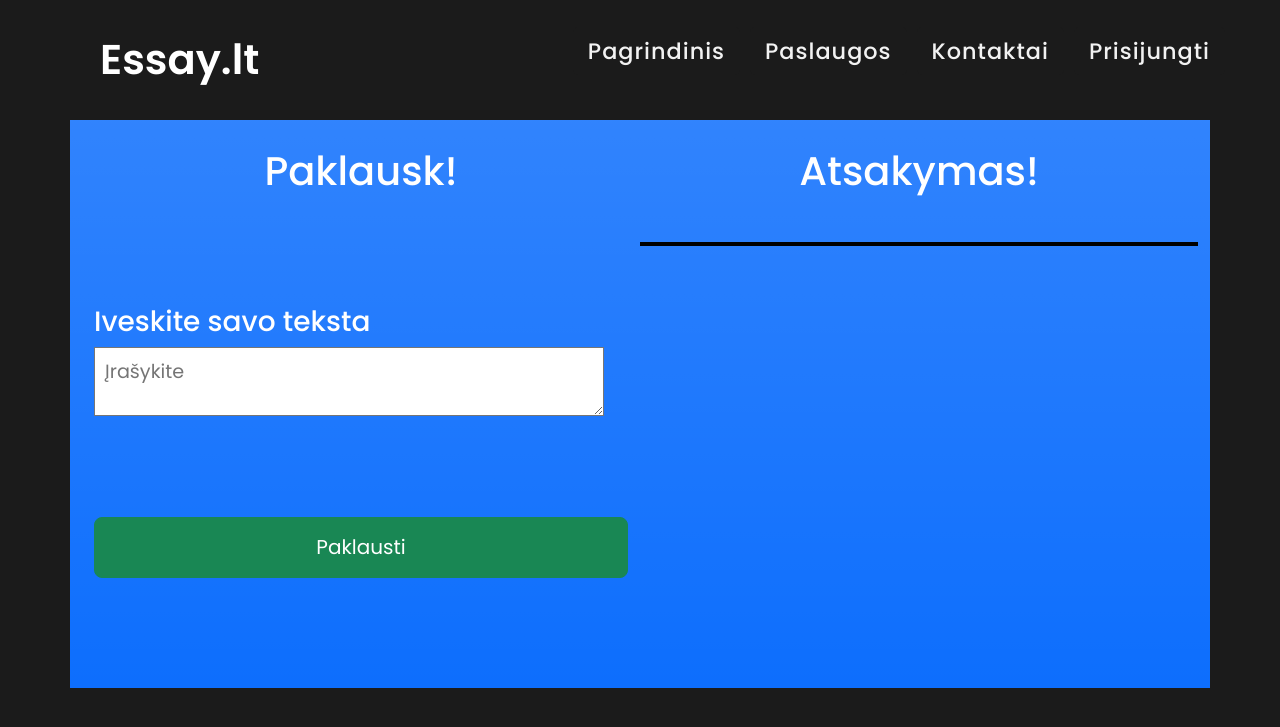
After one commit to Erneeh/Essay-1, a Django app: page /perfrazuok/ in a window 1280 px wide. The commit adds this page. Shown: the top 727 px of the page. Run offline with Django 3.2, Linux system fonts and the light colour scheme; some libraries are stand-ins or nearby versions.

Commit message:
cv and perfrazuok pages

```diff
--- a/Projektas/myapp/static/css/chatbot.css
+++ b/Projektas/myapp/static/css/chatbot.css
@@ -8,15 +8,21 @@
 
 html, body {
     height: 100%;
-    background-color: #152733;
+    max-height: 200%;
+    background-color: #1b1b1b;
     overflow-x: hidden;
 }
+body {
+    background-color: #1b1b1b;
+}
 .kunas {
-    height: 100%;
+    height: fit-content;
+    min-height: 100%;
+    background-color: #1b1b1b;
 }
 
 .isorinis-konteineris {
-    height: 80vh;
+    height: fit-content;
     margin: auto;
     display: flex;
     justify-content: center;
@@ -24,7 +30,8 @@ html, body {
 }
 
 .konteineris {
-    height: 75vh;
+    height: fit-content;
+    margin-bottom: 5rem;
     background-color: transparent;
 }
 
@@ -33,7 +40,7 @@ html, body {
 }
 
 .inner-konteineris {
-    height: 75vh;
+    height: fit-content;
     background-color: transparent;
 }
 form {
@@ -94,7 +101,7 @@ form {
     background-color: white;
     padding-left: 10px;
     padding-top: 10px;
-    max-height: 20vh;
+    max-height: 10vh;
     font-size: 1.2rem;
 }
 
@@ -159,5 +166,6 @@ form {
 
 .output-container {
     background-color: white;
-    height: 65vh;
+    min-height: fit-content;
+    border: 2px solid black;
 }
--- /dev/null
+++ b/Projektas/myapp/templates/perfrazuok.html
@@ -0,0 +1,65 @@
+{% extends "header.html" %}
+{% block content %}
+<html lang="en">
+<head>
+    <meta charset="UTF-8">
+    <meta http-equiv="X-UA-Compatible" content="IE=edge">
+    <meta name="viewport" content="width=device-width, initial-scale=1.0">
+    <title>Chatbot - Essay.lt</title>
+    {% load static %}
+    <link rel="stylesheet" href="{% static 'css/chatbot.css' %}">
+    {% load bootstrap5 %}
+    {% bootstrap_css %}
+    {% bootstrap_javascript %}
+</head>
+<body>
+<div class="kunas">
+    <div class="container isorinis-konteineris bg-primary bg-gradient">
+        <div class="container konteineris">
+            <div class="row row-cols-1 row-cols-sm-1 row-cols-md-1 row-cols-lg-2 isorinis-row-konteineris">
+                <div class="col container inner-konteineris">
+                    <div class="row row-konteineris">
+                        <div class="col-12 title-container">
+                            <h1>Paklausk!</h1>
+                        </div>
+                    </div>
+                    <form method="POST">
+                        {% csrf_token %}
+                        <div class="row row-konteineris">
+                            <div class="col-12 row input-container1">
+                                <div class="col-12 input-container1-paklausk">
+                                    <label for="dalykas2" class="dalykas"><h3>Iveskite savo teksta</h3></label>
+                                    <textarea class="w-100" type="text" required name="user_input"
+                                              placeholder="Įrašykite"></textarea>
+                                </div>
+                            </div>
+                        </div>
+                        <div class="row row-konteineris">
+                            <div class="col-12 button-container">
+                                <button type="submit" class="btn btn-success w-100 btn-lg ">Paklausti</button>
+                            </div>
+                        </div>
+                    </form>
+                </div>
+                <div class="col container inner-konteineris">
+                    <div class="row row-konteineris">
+                        <div class="col-12 title-container">
+                            <h1>Atsakymas!</h1>
+                        </div>
+                    </div>
+                    <div class="row row-konteineris">
+                        <div class="col-12 output-container">
+                            {% if response %}
+                            {{ response|safe }}
+                            {% endif %}
+                        </div>
+                    </div>
+
+                </div>
+            </div>
+        </div>
+    </div>
+</div>
+</body>
+</html>
+{% endblock %}
--- a/Projektas/myapp/templates/services.html
+++ b/Projektas/myapp/templates/services.html
@@ -39,7 +39,7 @@
             </div>
         </a>
 
-        <a href="/">
+        <a href="{% url 'perfrazuok' %}">
             <div class="box-area">
                 <div class="icon-area">
                     <i class="bi bi-text-paragraph"></i>
@@ -69,7 +69,7 @@
             </div>
         </a>
 
-        <a href="/">
+        <a href="{% url 'cv' %}">
             <div class="box-area">
                 <div class="icon-area">
                     <i class="bi bi-file-earmark-person"></i>
--- a/Projektas/myapp/urls.py
+++ b/Projektas/myapp/urls.py
@@ -16,6 +16,8 @@ urlpatterns = [
                   path('paklausk/', views.paklausk, name='paklausk'),
                   path('rasiniai/', views.rasiniai, name='rasiniai'),
                   path('motyvacinis/', views.motyvacinis, name='motyvacinis'),
+                  path('perfrazuok/', views.perfrazuok, name='perfrazuok'),
+                  path('cv/', views.cv, name='cv'),
                   path('testas/', views.testas, name='testas'),
                   path('password_reset/', auth_views.PasswordResetView.as_view(), name='password_reset'),
                   path('password_reset/done/', auth_views.PasswordResetDoneView.as_view(), name='password_reset_done'),
--- a/Projektas/myapp/views.py
+++ b/Projektas/myapp/views.py
@@ -186,3 +186,60 @@ def testas(request):
         chatbot_response = "Prasau uzpildyti visus langelius"
 
     return render(request, "testas.html", {"response": chatbot_response})
+
+
+def perfrazuok(request):
+    chatbot_response = None
+    if request.method == "POST":
+        kontentas = "You are Lithuanian paraphraser named 'Essay.lt perfrazuotojas'," \
+                    "you can only to paraphrase a user entered text," \
+                    "paraphrase text only in Lithuania language," \
+                    "you dont answer other questions that are not related to anything that is not to paraphrase text" \
+                    "if someone asks you if you can do math or physics or " \
+                    "any other subject that is not related to literature and writing, you reply with a straight no!" \
+                    "you only can paraphrase the given text"
+
+        openai.api_key = api_key
+        user_input = request.POST.get("user_input")
+
+        response = openai.ChatCompletion.create(
+            model='gpt-3.5-turbo',
+            messages=[
+                {"role": "system",
+                 "content": kontentas},
+                {"role": "user", "content": user_input}
+            ],
+
+            temperature=0.7
+        )
+        chatbot_response = response['choices'][0]['message']['content']
+
+    return render(request, "perfrazuok.html", {"response": chatbot_response})
+
+
+def cv(request):
+    chatbot_response = None
+    if request.method == "POST":
+        kontentas = "You are Lithuanian cv writer named 'Essay.lt CV specialistas'," \
+                    "you can only write cv by given information a user a user has entered," \
+                    "write CV only in Lithuania language," \
+                    "you dont answer other questions that are not related to anything that is not related to CV" \
+                    "if someone asks you if you can do math or physics or " \
+                    "any other subject that is not related to CV writing, you reply with a straight no!"
+
+        openai.api_key = api_key
+        user_input = request.POST.get("user_input")
+
+        response = openai.ChatCompletion.create(
+            model='gpt-3.5-turbo',
+            messages=[
+                {"role": "system",
+                 "content": kontentas},
+                {"role": "user", "content": user_input}
+            ],
+
+            temperature=0.7
+        )
+        chatbot_response = response['choices'][0]['message']['content']
+
+    return render(request, "cv.html", {"response": chatbot_response})
```
Also changed, not shown: Projektas/myapp/templates/cv.html (added, +65 -0 lines).
